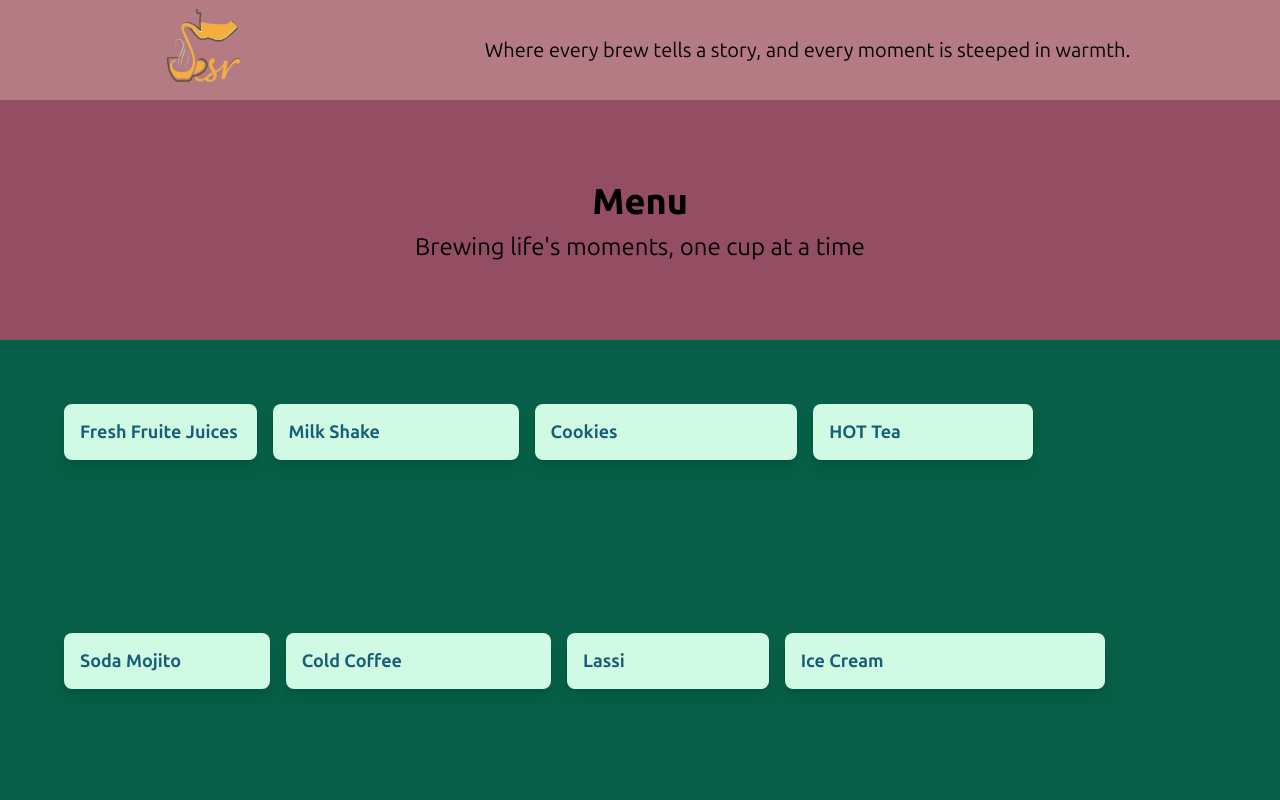
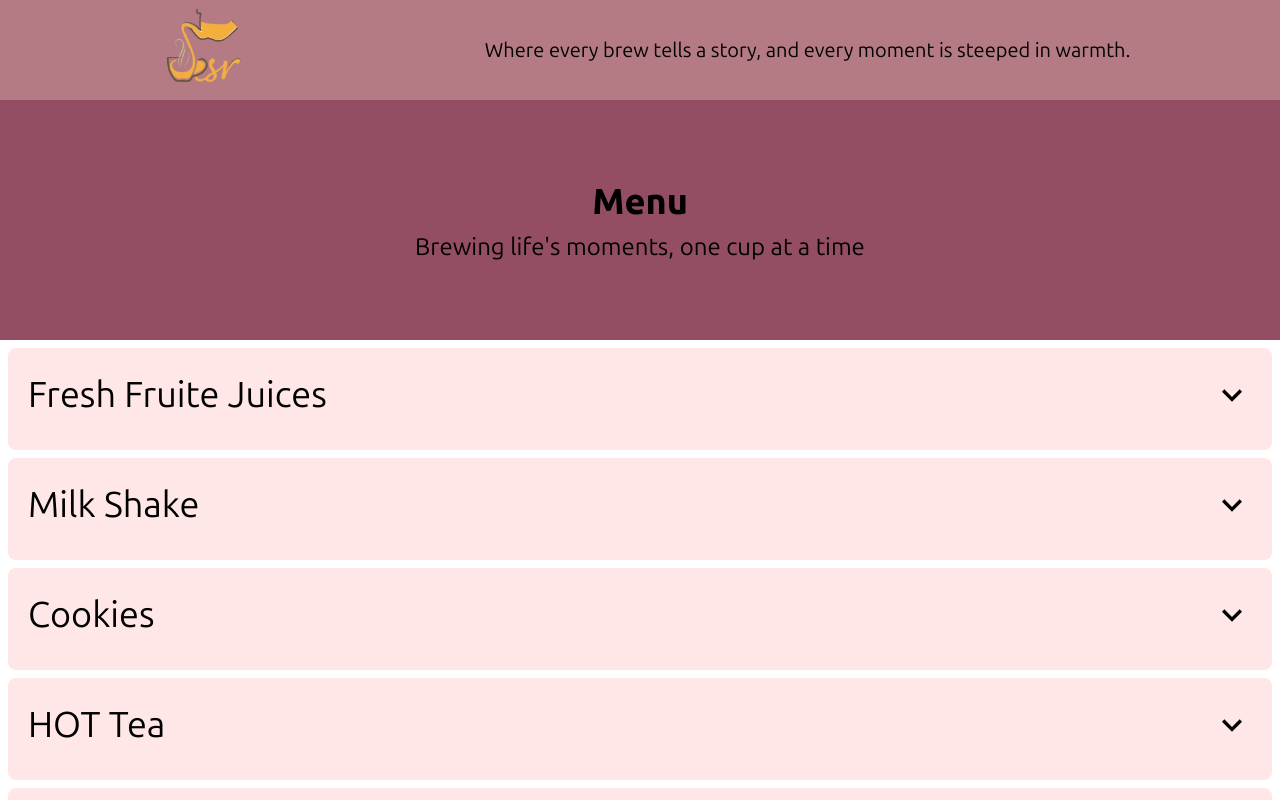
Before and after one commit to hkshakib/cofeeshop, a React (Vite) app: page / in a window 1280 px wide. Shown: the top 800 px of the page. Built offline with nearby package versions, Linux system fonts and the light colour scheme.

Commit message:
feat: Added All enu Items

```diff
--- a/package.json
+++ b/package.json
@@ -11,7 +11,8 @@
   },
   "dependencies": {
     "react": "^18.2.0",
-    "react-dom": "^18.2.0"
+    "react-dom": "^18.2.0",
+    "react-icons": "^5.2.1"
   },
   "devDependencies": {
     "@types/react": "^18.2.66",
--- a/src/components/ExpandableMenu.jsx
+++ b/src/components/ExpandableMenu.jsx
@@ -1,27 +1,59 @@
+import { useState } from "react";
 import { MenuData } from "../data/MenuData";
+import { MdOutlineExpandMore } from "react-icons/md";
 
 const ExpandableMenu = () => {
+  const [expanded, setExpanded] = useState(null);
+
+  const toggleExpand = (index) => {
+    if (expanded === index) {
+      setExpanded(null);
+    } else {
+      setExpanded(index);
+    }
+  };
+
   return (
-    <section className="flex flex-col lg:flex-row bg-emerald-800 p-16 min-h-screen gap-4 flex-wrap">
+    <div className="m-2 space-y-2">
       {MenuData.map((category, index) => (
-        <label key={index} className="flex">
-          <input className="peer/showLabel absolute scale-0" type="checkbox" />
-          <span className="block text-center max-h-14 max-w-xs overflow-hidden rounded-lg bg-emerald-100 px-4 py-0 text-cyan-800 shadow-lg transition-all duration-300 peer-checked/showLabel:max-h-full">
-            <h3 className="flex h-14 cursor-pointer items-center font-bold text-[18px]">
-              {category.name}
-            </h3>
-            <div className="flex flex-col gap-2 mb-2 text-[16px]">
-              {category.items.map((item, itemIndex) => (
-                <div key={itemIndex} className="flex gap-4">
-                  <span>{item.name}</span>
-                  <span>{item.price}</span>
-                </div>
-              ))}
-            </div>
-          </span>
-        </label>
+        <div
+          key={index}
+          className="flex flex-col gap-2 rounded-lg bg-[#FFE7E7] p-5"
+          tabIndex={index + 1}
+        >
+          <div
+            className="flex cursor-pointer items-center justify-between"
+            onClick={() => toggleExpand(index + 1)}
+          >
+            <span className="text-[24px] lg:text-[36px] ">{category.name}</span>
+            <MdOutlineExpandMore
+              className={`h-10 w-10 transition-all duration-500 ${
+                expanded === index + 1 ? "rotate-180" : ""
+              }`}
+            />
+          </div>
+          <div
+            className={`overflow-hidden transition-all ${
+              expanded === index + 1
+                ? "visible max-h-screen opacity-100 duration-1000"
+                : "invisible max-h-0 opacity-0"
+            }`}
+          >
+            {category.items.map((item, itemIndex) => (
+              <div
+                key={itemIndex}
+                className={`flex gap-24 text-[24px] items-center ${
+                  itemIndex % 2 === 0 ? "border-b-2 border-[#944E63]" : "border-b-2 border-[#944E63]"
+                }`}
+              >
+                <span className="flex-1">{item.name}</span>
+                <span>{item.price}</span>
+              </div>
+            ))}
+          </div>
+        </div>
       ))}
-    </section>
+    </div>
   );
 };
 
```
Also changed, not shown: 1 other file (tests, documents, lock files or other folders).
